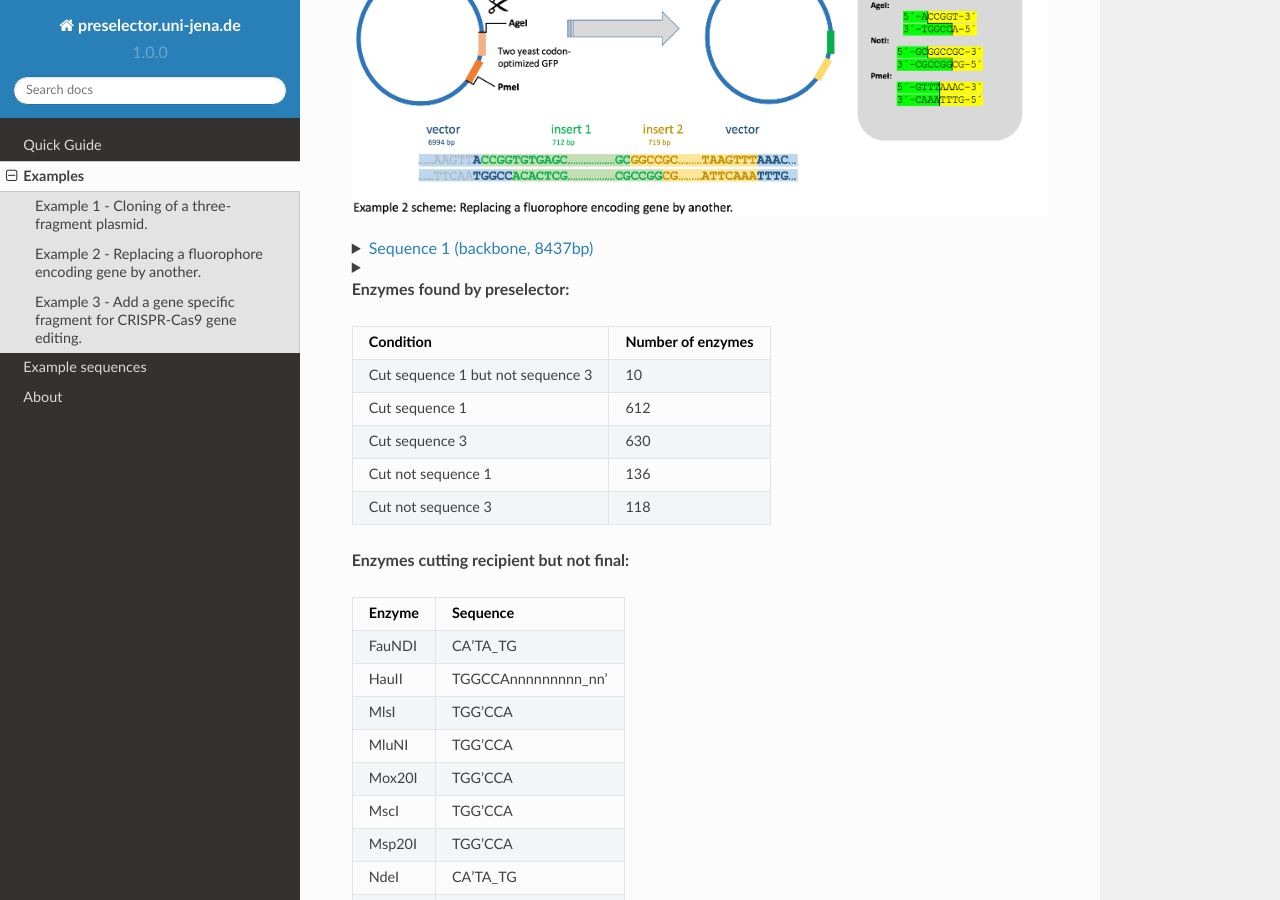
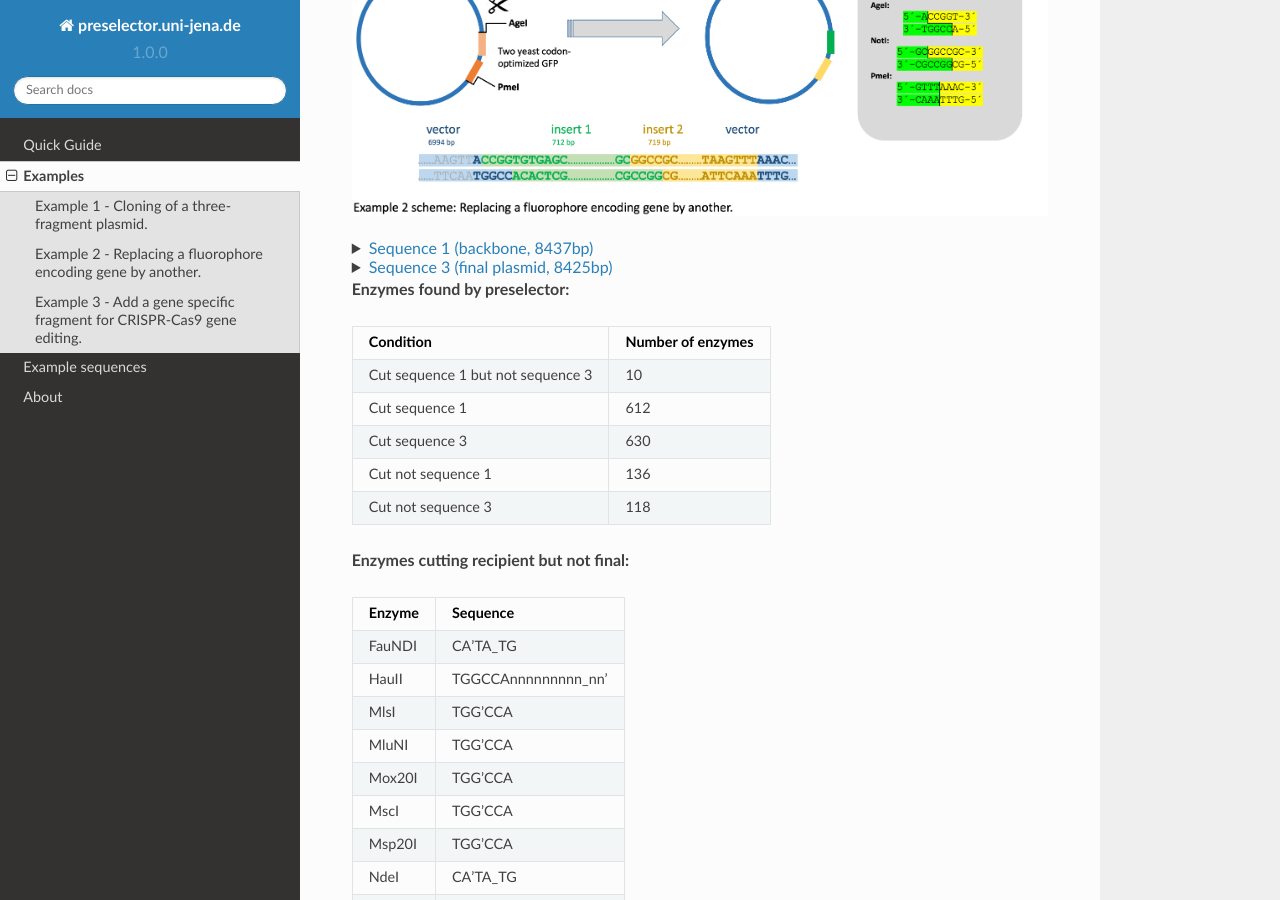
Before and after one commit to janH-21/preselector.uni-jena.de, a Sphinx documentation site: the page built from docs/examples.rst, in a window 1280 px wide and 900 px high, scrolled down 2292 px. Built offline with Sphinx 7.4.7 and the Read the Docs theme 2.0.0, drawn with Linux system fonts in a browser that asks for light colours.

Commit message:
Add files via upload

```diff
--- a/docs/examples.rst
+++ b/docs/examples.rst
@@ -55,6 +55,7 @@ We cut out the insert from the donor plasmid with the restriction enzymes NotI a
    </details>
 
 
+
 **Enzymes found by preselector:**
 
 ================================= =================
@@ -110,7 +111,7 @@ Here, we cannot rely on the multiple cloning site (MCS), since the restriction e
 .. raw:: html
 
    <details>
-   <summary><aSequence 3 (final plasmid, 8425bp)></a></summary>
+   <summary><a>Sequence 3 (final plasmid, 8425bp)</a></summary>
 
 .. code-block:: none
 
@@ -119,6 +120,7 @@ Here, we cannot rely on the multiple cloning site (MCS), since the restriction e
 .. raw:: html
 
    </details>
+
 
 
 **Enzymes found by preselector:**
@@ -190,6 +192,7 @@ It is not hard to imagine a slightly different scenario, in which, depending on
    </details>
 
 
+
 **Enzymes found by preselector:**
 
 ================================= =================
```
